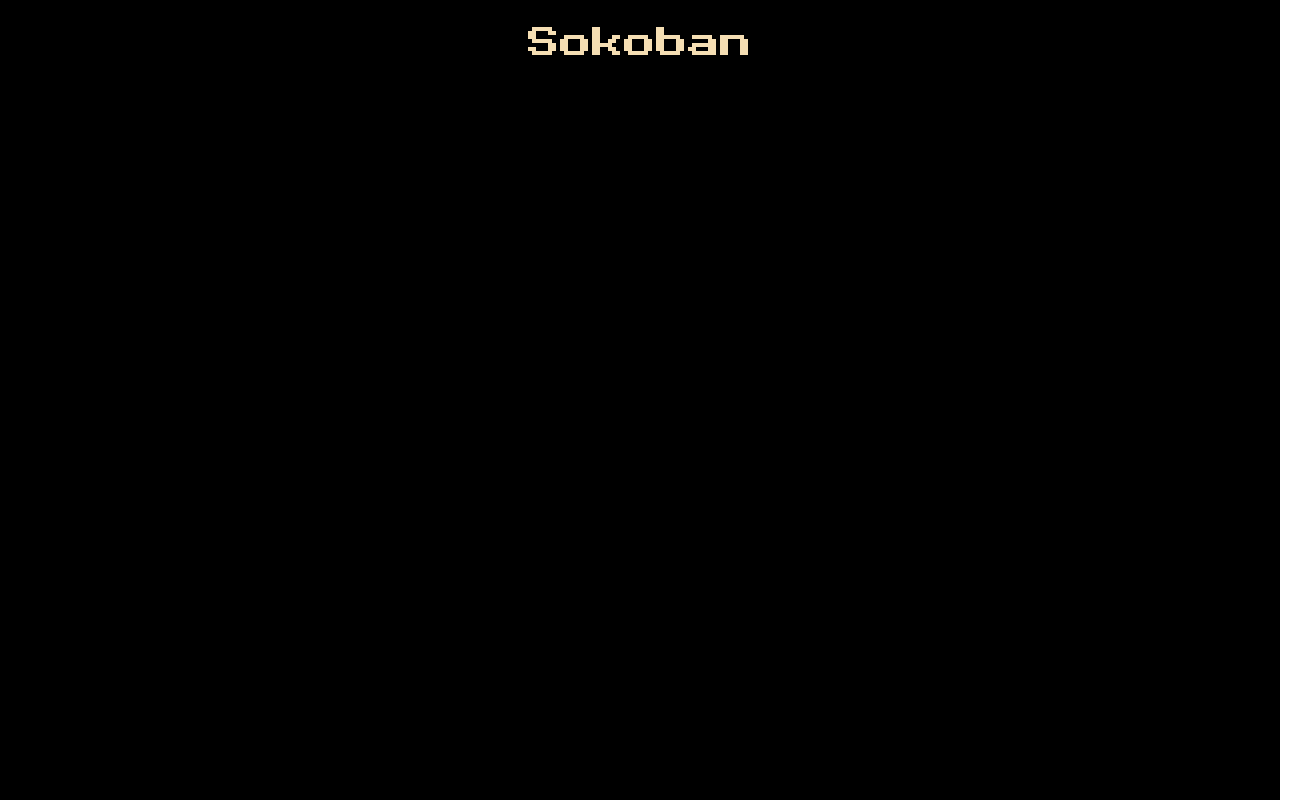
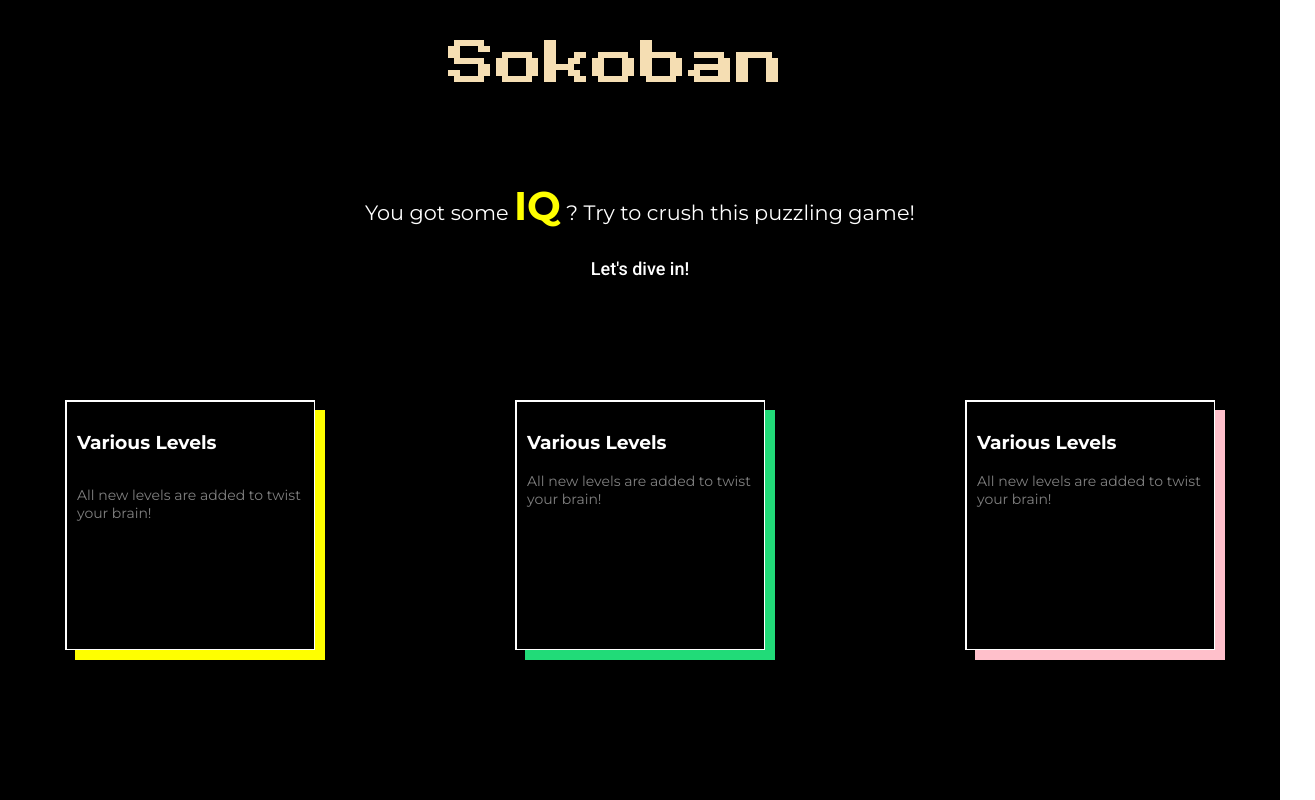
Before and after one commit to deepaktiwari88/Sokoban-Angular, an Angular app: page /home in a window 1280 px wide. Shown: the whole page, 1315 px wide, since content can reach past the window. Built offline with nearby package versions, Linux system fonts and the light colour scheme.

Commit message:
Added HomePage content

```diff
--- a/src/app/app.module.ts
+++ b/src/app/app.module.ts
@@ -7,6 +7,7 @@
 import { HomeComponent } from "./home/home.component";
 import { BrowserAnimationsModule } from "@angular/platform-browser/animations";
 import { FlexLayoutModule } from "@angular/flex-layout";
+import { MatButtonModule } from "@angular/material/button";
 
 @NgModule({
   declarations: [AppComponent, LevelsComponent, HomeComponent],
@@ -15,6 +16,7 @@
     AppRoutingModule,
     BrowserAnimationsModule,
     FlexLayoutModule,
+    MatButtonModule,
   ],
   providers: [],
   bootstrap: [AppComponent],
--- a/src/app/home/home.component.html
+++ b/src/app/home/home.component.html
@@ -1,5 +1,36 @@
 <div fxLayout="column" class="main-block" fxLayoutAlign="center center">
-  <div fxFlex>
-    <h2>Sokoban</h2>
+  <div fxFlex="20">
+    <h2>Sokoban<span class="blinking-cursor">|</span></h2>
+  </div>
+  <div fxFlex="30" class="info-area-container">
+    <p>
+      You got some <span id="iq-text"><b>IQ</b></span> ? Try to crush this
+      puzzling game!
+    </p>
+    <button mat-stroked-button class="center-button">Let's dive in!</button>
+  </div>
+  <div fxFlex="50">
+    <div fxLayout="row" fxLayoutAlign="space-evenly center">
+      <div class="info-block first" fxFlex>
+        <div fxLayout="column" fxLayoutAlign="center start">
+          <h3>Various Levels</h3>
+          <p class="box-description">
+            All new levels are added to twist your brain!
+          </p>
+        </div>
+      </div>
+      <div class="info-block second" fxFlex>
+        <h3>Various Levels</h3>
+        <p class="box-description">
+          All new levels are added to twist your brain!
+        </p>
+      </div>
+      <div class="info-block third" fxFlex>
+        <h3>Various Levels</h3>
+        <p class="box-description">
+          All new levels are added to twist your brain!
+        </p>
+      </div>
+    </div>
   </div>
 </div>
--- a/src/app/home/home.component.scss
+++ b/src/app/home/home.component.scss
@@ -1,13 +1,81 @@
 @import url("https://fonts.googleapis.com/css2?family=Press+Start+2P&display=swap");
+
+$cursor-color: rgb(33, 219, 120);
 
 .main-block {
   height: 100vh;
   background-color: black;
+  color: white;
 }
 
 h2 {
   color: wheat;
   font-family: "Press Start 2P", cursive;
   font-weight: 400;
-  font-size: 2rem;
+  font-size: 3rem;
 }
+
+.blinking-cursor {
+  -webkit-animation: 1s blink step-end infinite;
+  -moz-animation: 1s blink step-end infinite;
+  -ms-animation: 1s blink step-end infinite;
+  -o-animation: 1s blink step-end infinite;
+  animation: 1s blink step-end infinite;
+}
+
+@keyframes blink {
+  from,
+  to {
+    color: transparent;
+  }
+  50% {
+    color: $cursor-color;
+  }
+}
+
+.info-block {
+  height: 250px;
+  width: 250px;
+  border-top: white solid 2px;
+  border-left: white solid 2px;
+  border-right: white solid 1px;
+  border-bottom: white solid 1px;
+  margin: 0px 100px;
+  padding: 10px;
+}
+
+.first {
+  box-shadow: 10px 10px yellow;
+}
+.second {
+  box-shadow: 10px 10px $cursor-color;
+}
+.third {
+  box-shadow: 10px 10px pink;
+}
+
+p {
+  color: white;
+  font-size: 1.3rem;
+}
+
+#iq-text {
+  color: yellow;
+  font-size: 2.5rem;
+}
+
+.center-button:hover {
+  color: $cursor-color;
+}
+
+.center-button {
+  font-size: 18px;
+}
+.info-area-container {
+  text-align: center;
+}
+
+.box-description {
+  font-size: 14px;
+  color: grey;
+}
--- a/src/styles.scss
+++ b/src/styles.scss
@@ -1,4 +1,12 @@
 /* You can add global styles to this file, and also import other style files */
 
-html, body { height: 100%; }
-body { margin: 0; font-family: 'Roboto', sans-serif; }
+@import url("https://fonts.googleapis.com/css2?family=Montserrat:ital,wght@0,100;0,200;0,300;0,400;0,500;0,600;0,700;0,800;0,900;1,100;1,200;1,300;1,400;1,500;1,600;1,700;1,800;1,900&display=swap");
+
+html,
+body {
+  height: 100%;
+}
+body {
+  margin: 0;
+  font-family: "Montserrat", sans-serif;
+}
```
